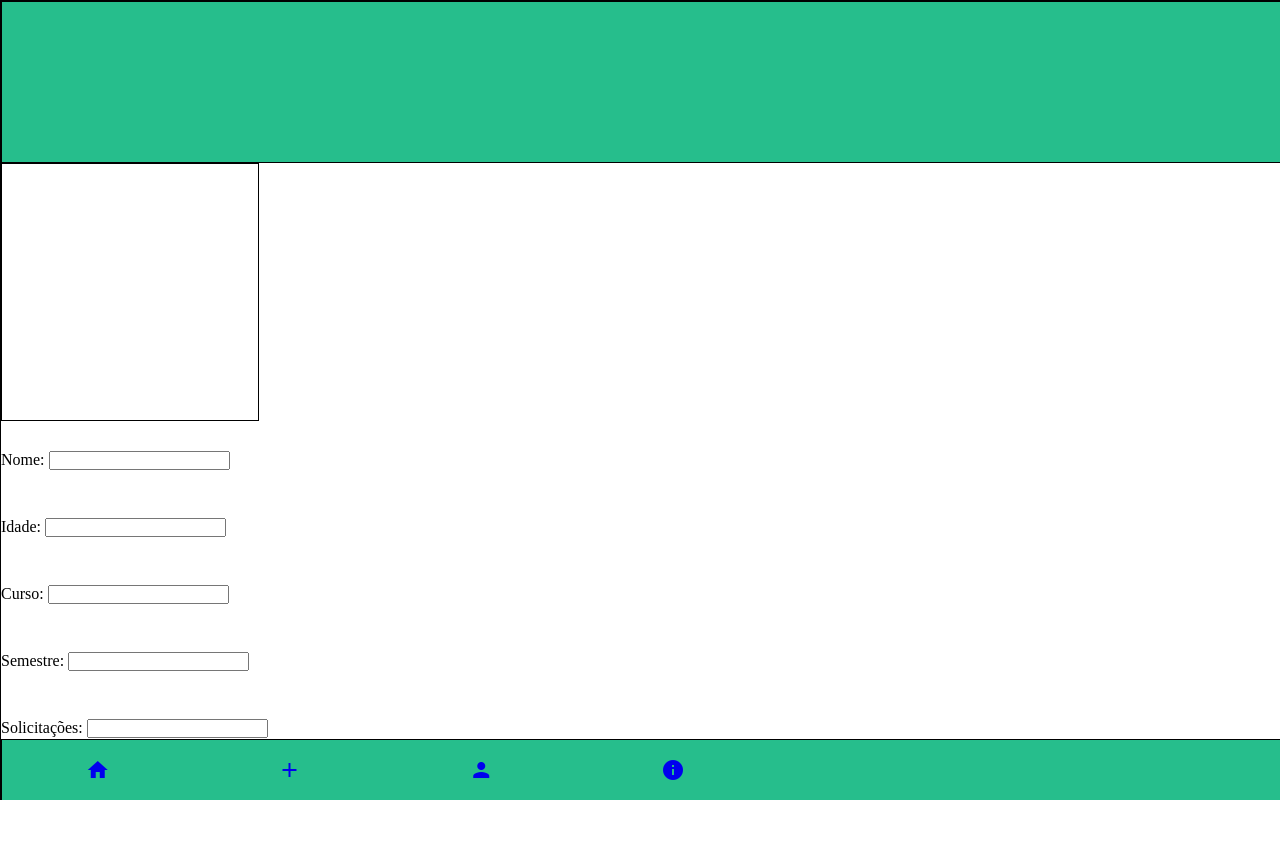
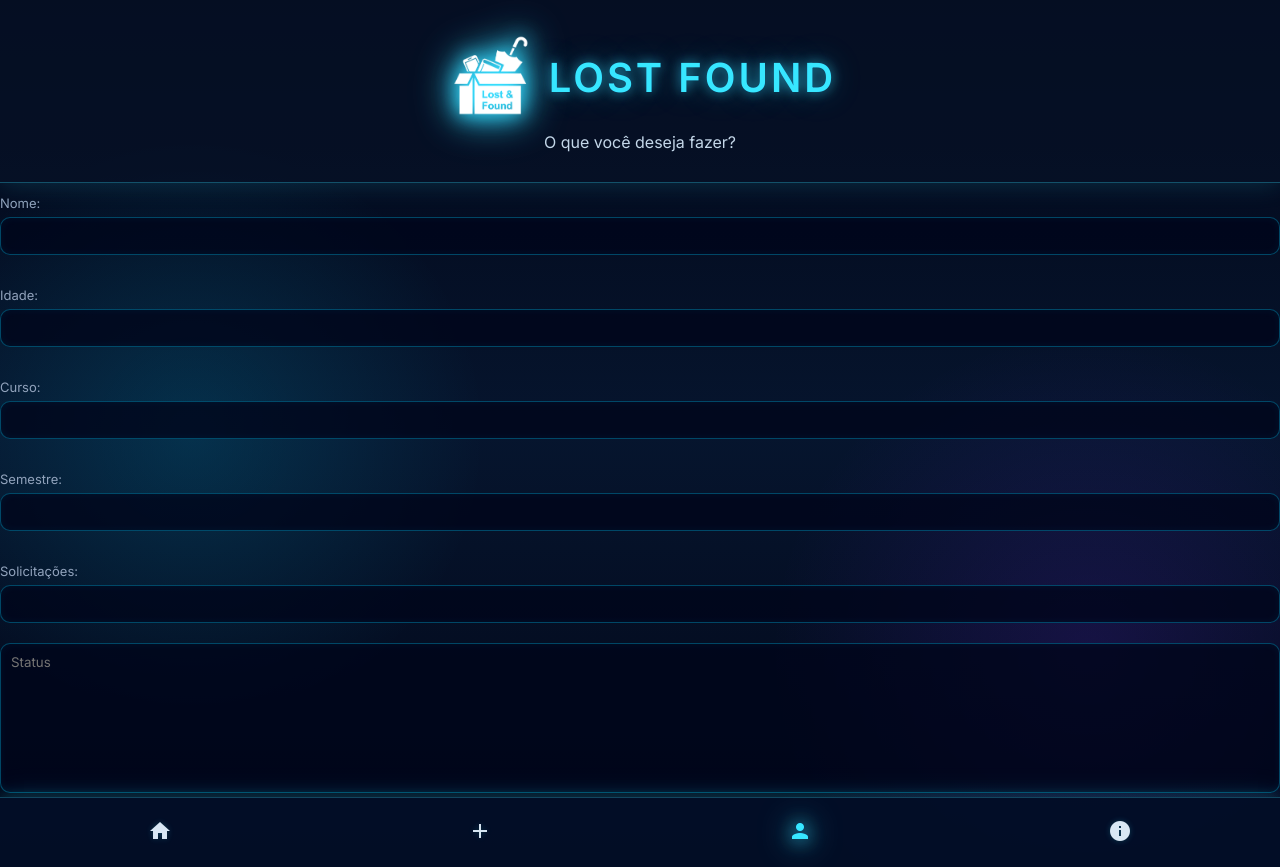
Before and after one commit to Bryan-899/repositorio, a website: page ProjetoAtualizado/perfil.html in a window 1280 px wide. Before the commit the page ends 800 px from the top, so only its background shows below. Drawn offline with Linux system fonts and the light colour scheme.

Commit message:
Adicionado um css base para todas as paginas, define rodape,logo,cabeçario e fundo.Isso evita que o mesmo codigo apareça em todos os arquivos CSS. Ainda é necessario um css especifico para cada pagina separadamente, definirá layout e cards.

```diff
--- /dev/null
+++ b/ProjetoAtualizado/CSS/base.css
@@ -0,0 +1,236 @@
+@import url('https://fonts.googleapis.com/css2?family=Inter:wght@300;400;500;600&display=swap');
+
+/* =========================
+   RESET
+========================= */
+
+*{
+    margin:0;
+    padding:0;
+    box-sizing:border-box;
+    font-family:'Inter',sans-serif;
+}
+
+/* =========================
+   FUNDO GLOBAL
+========================= */
+
+body{
+    min-height:100vh;
+
+    background:
+        radial-gradient(
+            circle at 15% 50%,
+            rgba(0,212,255,.15),
+            transparent 25%
+        ),
+
+        radial-gradient(
+            circle at 85% 75%,
+            rgba(123,44,255,.15),
+            transparent 25%
+        ),
+
+        linear-gradient(
+            180deg,
+            #020617,
+            #06152e,
+            #020617
+        );
+
+    color:#fff;
+    overflow-x:hidden;
+
+    animation:fundo 12s ease-in-out infinite;
+}
+
+@keyframes fundo{
+    0%,100%{
+        filter:saturate(1);
+    }
+
+    50%{
+        filter:saturate(1.2);
+    }
+}
+#container{
+    min-height:100vh;
+    display:flex;
+    flex-direction:column;
+}
+
+/* =========================
+   HEADER
+========================= */
+
+header{
+    text-align:center;
+    padding:30px 20px;
+
+    background:rgba(8,18,35,.75);
+    backdrop-filter:blur(12px);
+
+    border-bottom:1px solid rgba(77,225,255,.3);
+
+    box-shadow:
+    0 0 25px rgba(77,225,255,.18);
+}
+
+.logo-area,
+#logo-area{
+    display:flex;
+    justify-content:center;
+    align-items:center;
+    gap:15px;
+}
+
+#logo,
+#logo-area img{
+    width:90px;
+    height:auto;
+
+    filter:
+        brightness(0)
+        invert(1)
+        drop-shadow(0 0 10px #4de1ff)
+        drop-shadow(0 0 18px #4de1ff);
+
+    transition:.3s;
+}
+
+#logo:hover,
+#logo-area img:hover{
+
+    transform:scale(1.08);
+
+    filter:
+        brightness(0)
+        invert(1)
+        drop-shadow(0 0 15px #4de1ff)
+        drop-shadow(0 0 30px #4de1ff)
+        drop-shadow(0 0 45px #4de1ff);
+}
+
+header h1{
+    font-size:2.5rem;
+    letter-spacing:3px;
+
+    color:#4de1ff;
+
+    text-shadow:
+    0 0 12px rgba(77,225,255,.6),
+    0 0 30px rgba(77,225,255,.35);
+}
+
+header p{
+    margin-top:8px;
+    color:#c7d7e6;
+}
+
+/* =========================
+   FORMULÁRIOS
+========================= */
+
+label{
+    display:block;
+    margin-top:12px;
+    margin-bottom:6px;
+
+    color:#94a3b8;
+    font-size:13px;
+}
+
+input,
+select,
+textarea{
+    width:100%;
+    padding:10px;
+
+    background:rgba(2,6,23,.8);
+
+    border:1px solid rgba(0,212,255,.3);
+
+    border-radius:10px;
+
+    color:#fff;
+    outline:none;
+
+    transition:.3s ease;
+
+    box-shadow:
+        inset 0 0 8px rgba(0,212,255,.06);
+}
+
+input:focus,
+select:focus,
+textarea:focus{
+    border-color:#00d4ff;
+
+    box-shadow:
+        0 0 18px rgba(0,212,255,.45),
+        inset 0 0 12px rgba(0,212,255,.10);
+
+    transform:scale(1.015);
+}
+
+/* =========================
+   FOOTER
+========================= */
+
+footer{
+    margin-top: auto;
+    height:70px;
+
+    background:rgba(5,15,35,.92);
+
+    backdrop-filter:blur(12px);
+
+    border-top:1px solid rgba(74, 198, 223, 0.3);
+
+    box-shadow:
+    0 -2px 15px rgba(77,225,255,.15),
+    0 -5px 30px rgba(77,225,255,.08);
+}
+
+footer ul{
+    height:100%;
+
+    display:flex;
+    justify-content:space-around;
+    align-items:center;
+
+    list-style:none;
+}
+
+footer a{
+    color:white;
+    text-decoration:none;
+}
+
+footer i{
+    font-size:28px;
+
+    color:#dbe7f2;
+
+    transition: 0.3s;
+
+    text-shadow: 0 0 6px rgba(77,225,255,.2);
+}
+
+footer i:hover{
+    color:#4de1ff;
+
+    transform:translateY(-5px);
+
+    text-shadow:
+    0 0 18px #4de1ff,
+    0 0 35px #4de1ff;
+}
+
+.ativo{
+    color:#4de1ff !important;
+
+    text-shadow:
+    0 0 18px #4de1ff,
+    0 0 35px #4de1ff;
+}
--- a/ProjetoAtualizado/CSS/styleAddItem.css
+++ b/ProjetoAtualizado/CSS/styleAddItem.css
@@ -76,70 +76,42 @@ header p{
 /* =========================
    FUNDO PRINCIPAL
 ========================= */
-body {
-    background: #020617;
-    color: #fff;
-    overflow-x: hidden;
+
+body{
+    background:
+        radial-gradient(
+            circle at 15% 50%,
+            rgba(0,212,255,.15),
+            transparent 25%
+        ),
+
+        radial-gradient(
+            circle at 85% 75%,
+            rgba(123,44,255,.15),
+            transparent 25%
+        ),
+
+        linear-gradient(
+            180deg,
+            #020617,
+            #06152e,
+            #020617
+        );
+
+    color:#fff;
+    overflow-x:hidden;
+
+    animation:fundo 12s ease-in-out infinite;
 }
 
-/* =========================
-   🔥 NÉVOA MAIS FORTE (AGORA VISÍVEL)
-========================= */
+@keyframes fundo{
+    0%,100%{
+        filter:saturate(1);
+    }
 
-body::before {
-    content: "";
-    position: fixed;
-    top: -30%;
-    left: -30%;
-    width: 160%;
-    height: 160%;
-
-    background:
-        radial-gradient(circle at 20% 30%, rgba(0, 212, 255, 0.32), transparent 45%),
-        radial-gradient(circle at 80% 70%, rgba(77, 238, 255, 0.26), transparent 50%),
-        radial-gradient(circle at 50% 50%, rgba(0, 174, 239, 0.18), transparent 55%);
-
-    animation: fogMove 22s ease-in-out infinite;
-
-    z-index: -3;
-
-    filter: blur(50px);
-}
-
-@keyframes fogMove {
-    0% { transform: translate(0,0) scale(1); }
-    50% { transform: translate(6%, -5%) scale(1.15); }
-    100% { transform: translate(0,0) scale(1); }
-}
-
-/* =========================
-   🌊 ONDAS MAIS VISÍVEIS
-========================= */
-
-body::after {
-    content: "";
-    position: fixed;
-    width: 200%;
-    height: 200%;
-
-    background: repeating-linear-gradient(
-        120deg,
-        transparent,
-        transparent 25px,
-        rgba(0, 212, 255, 0.09) 26px,
-        transparent 60px
-    );
-
-    animation: waveMove 30s linear infinite;
-
-    z-index: -2;
-
-    opacity: 0.85;
-}
-
-@keyframes waveMove {
-    from { transform: translateX(0); }
-    to { transform: translateX(-20%); }
+    50%{
+        filter:saturate(1.2);
+    }
 }
 
 /* =========================
@@ -148,6 +120,8 @@ body::after {
 #container {
     min-height: 100vh;
     padding: 20px;
+    position: relative;
+    z-index: 1;
 }
 
 /* =========================
@@ -196,7 +170,6 @@ body::after {
     }
 }
 
-/* hover ativo */
 #col1:hover, #col2:hover {
     border-color: rgba(0, 212, 255, 0.55);
 
@@ -218,7 +191,7 @@ label {
 }
 
 /* =========================
-   🔥 INPUTS / SELECTS / TEXTAREA (BRILHO MAIS FORTE)
+   INPUTS / SELECTS / TEXTAREA
 ========================= */
 
 input,
@@ -241,7 +214,6 @@ textarea {
         inset 0 0 8px rgba(0, 212, 255, 0.06);
 }
 
-/* FOCO COM BRILHO FORTE (IA ATIVANDO CAMPO) */
 input:focus,
 select:focus,
 textarea:focus {
@@ -255,7 +227,7 @@ textarea:focus {
 }
 
 /* =========================
-   UPLOAD FOTO (BRILHO MAIS PRESENTE)
+   UPLOAD FOTO
 ========================= */
 
 #upload {
@@ -326,7 +298,7 @@ button:hover {
 }
 
 /* =========================
-   FOOTER (MANTIDO)
+   FOOTER
 ========================= */
 
 footer{
--- a/ProjetoAtualizado/CSS/styleInter.css
+++ b/ProjetoAtualizado/CSS/styleInter.css
@@ -15,8 +15,43 @@
 ========================= */
 body {
     min-height: 100vh;
-    background: #020617;
     color: #fff;
+    background:
+        radial-gradient(
+            circle at 15% 50%,
+            rgba(0,212,255,.15),
+            transparent 25%
+        ),
+
+        radial-gradient(
+            circle at 85% 75%,
+            rgba(123,44,255,.15),
+            transparent 25%
+        ),
+
+        linear-gradient(
+            180deg,
+            #020617,
+            #06152e,
+            #020617
+        );
+
+    color:#fff;
+    overflow-x:hidden;
+
+    animation:fundo 12s ease-in-out infinite;
+}
+
+@keyframes fundo{
+    0%,100%{
+        filter:saturate(1);
+    }
+
+    50%{
+        filter:saturate(1.2);
+    }
+}
+
 }
 
 /* =========================
@@ -182,7 +217,7 @@ main {
 ========================= */
 footer {
     height: 70px;
-
+    margin-top: auto;
     background: rgba(5,15,35,.92);
     backdrop-filter: blur(12px);
 
--- a/ProjetoAtualizado/perfil.html
+++ b/ProjetoAtualizado/perfil.html
@@ -4,16 +4,19 @@
     <meta charset="UTF-8">
     <meta name="viewport" content="width=device-width, initial-scale=1.0">
     <title>Seu Perfil - Lost Found</title>
-    <link rel="stylesheet" href="CSS/style.css">
+    <link rel="stylesheet" href="CSS/base.css">
     <link rel="stylesheet" href="https://fonts.googleapis.com/icon?family=Material+Icons">
 </head>
 <body>
     <div id="container">
         <header>
-            <div id="logo">
-                <i class="material-icons"></i>
+            <div class="logo-area">
+                <img src="img/WhatsApp_Image_2026-04-13_at_14.41.10-removebg-preview.png" alt="Logo Lost Found" id="logo">
+                <h1>LOST FOUND</h1>
             </div>
+            <p>O que você deseja fazer?</p>
         </header>
+
         <div id="col3">
             <div id="imagem"></div>
             <label for="iptNome">Nome:</label>
@@ -48,7 +51,7 @@
 
                 <li>
                     <a href="perfil.html">
-                        <i class="material-icons">person</i>
+                        <i class="material-icons ativo">person</i>
                     </a>
                 </li>
 
```
Also changed, not shown: ProjetoAtualizado/adicionarItem.html (+3 -2 lines), ProjetoAtualizado/index.html (+6 -7 lines), ProjetoAtualizado/solicitarItem.html (+5 -4 lines).
